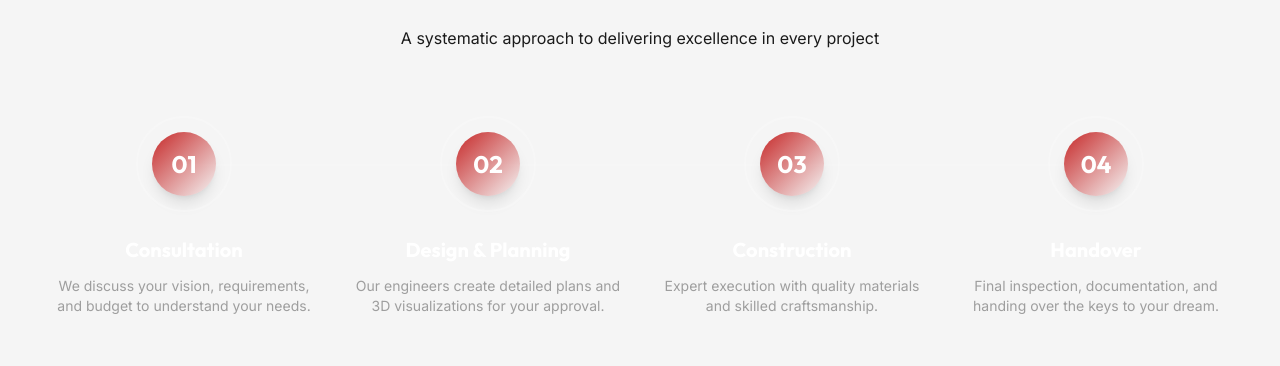
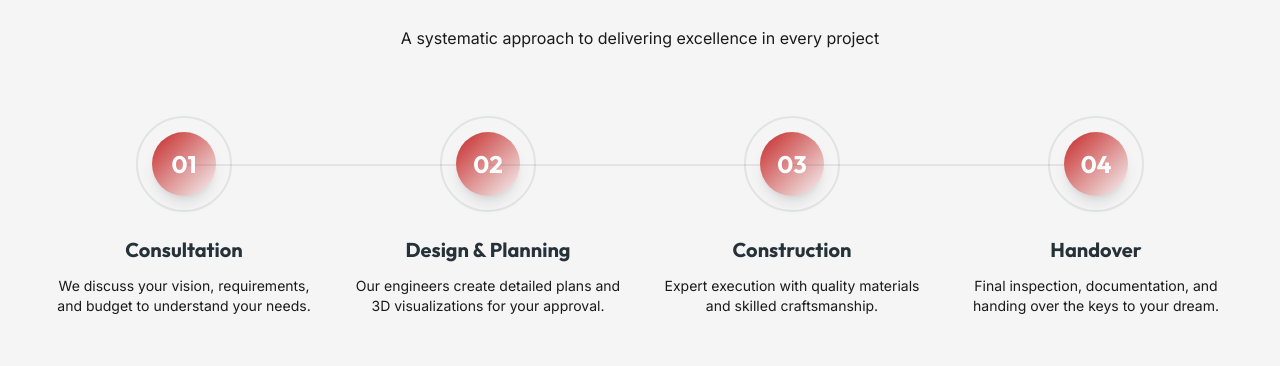
Before and after one commit to dhanushsakthi/VIJAY-CONSTRUCTION, a Next.js app: page / in a window 1280 px wide. Shown: the part 2716-3082 px from the top of the page. Built offline with nearby package versions, Linux system fonts and the light colour scheme.

Commit message:
Change 'Our Process' content color to black/steel-dark for better readability

```diff
--- a/src/components/UI/ProcessStep.tsx
+++ b/src/components/UI/ProcessStep.tsx
@@ -17,13 +17,13 @@ export function ProcessStep({
         <div className="group relative text-center">
             {/* Connector line */}
             {!isLast && (
-                <div className="absolute left-1/2 top-12 hidden h-0.5 w-full bg-white/10 lg:block" />
+                <div className="absolute left-1/2 top-12 hidden h-0.5 w-full bg-steel/10 lg:block" />
             )}
 
             {/* Step number */}
             <div className="relative mx-auto mb-6 flex h-24 w-24 items-center justify-center">
                 {/* Outer ring */}
-                <div className="absolute inset-0 rounded-full border-2 border-white/20 transition-all duration-500 group-hover:border-brand-green group-hover:scale-110" />
+                <div className="absolute inset-0 rounded-full border-2 border-steel/10 transition-all duration-500 group-hover:border-brand-green group-hover:scale-110" />
                 {/* Inner circle */}
                 <div className="flex h-16 w-16 items-center justify-center rounded-full bg-gradient-to-br from-brand-red to-brand-red-dark font-display text-2xl font-bold text-white shadow-lg transition-transform duration-300 group-hover:scale-110">
                     {step.toString().padStart(2, "0")}
@@ -31,8 +31,8 @@ export function ProcessStep({
             </div>
 
             {/* Content */}
-            <h3 className="mb-3 font-display text-xl font-bold text-white">{title}</h3>
-            <p className="text-sm text-concrete">{description}</p>
+            <h3 className="mb-3 font-display text-xl font-bold text-steel-dark">{title}</h3>
+            <p className="text-sm text-concrete-dark">{description}</p>
         </div>
     );
 }
```
